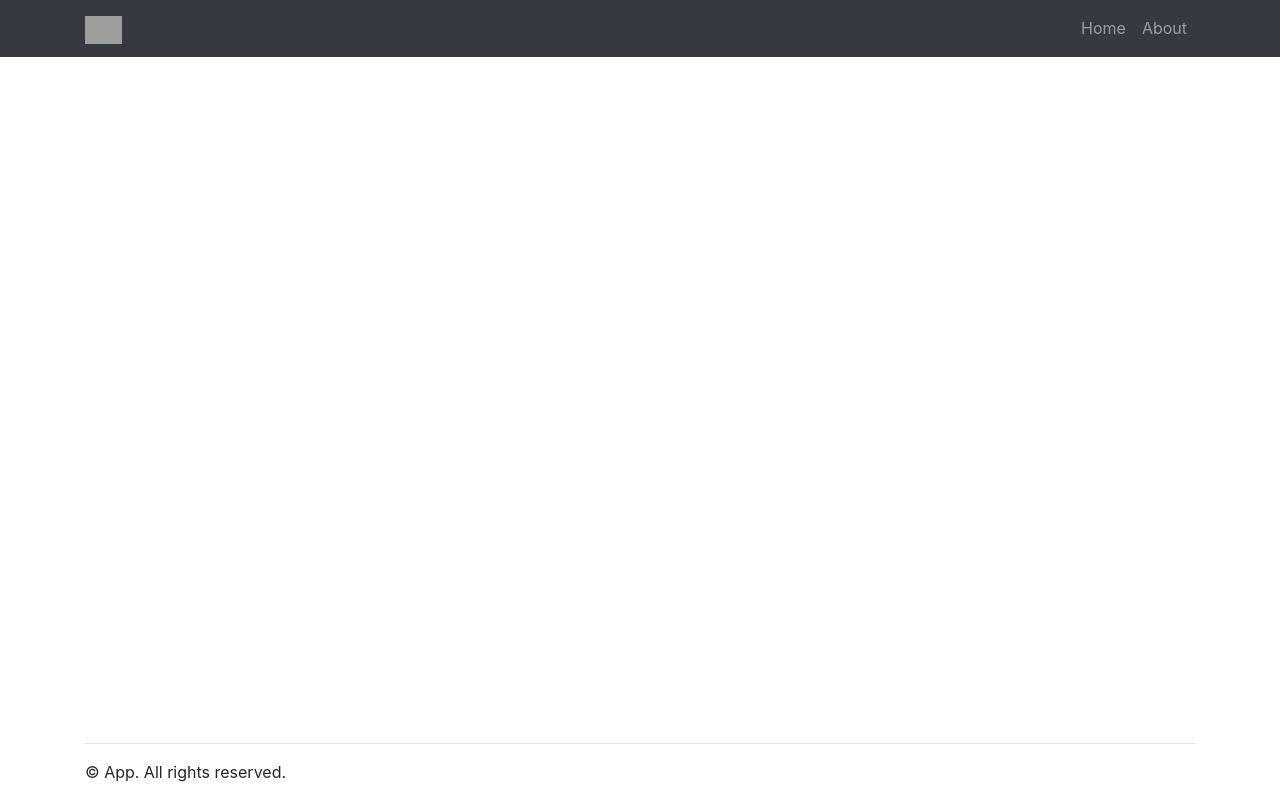
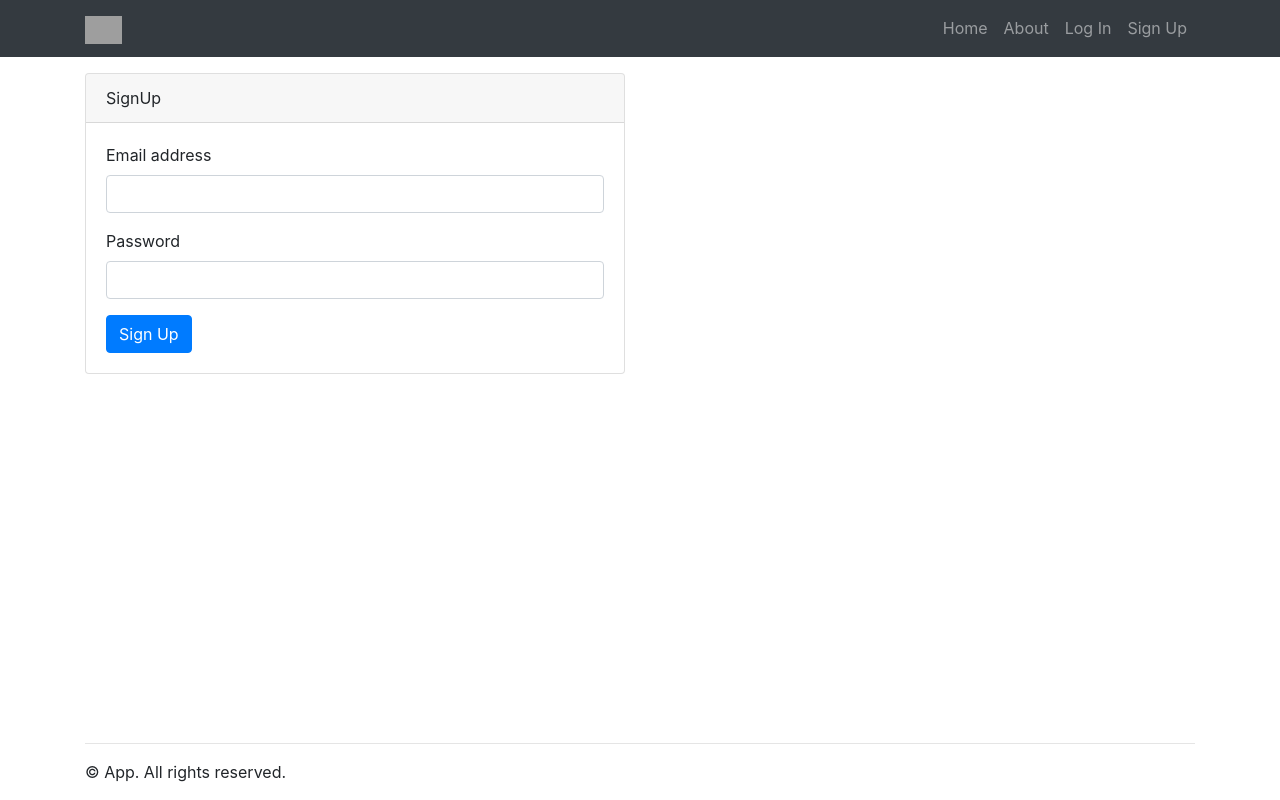
Before and after one commit to ElisDN/rabbit-demo-spa, a Vue app in the folder frontend/: page /signup in a window 1280 px wide. Built offline with nearby package versions, Linux system fonts and the light colour scheme; no server answers; grey boxes are pictures that could not be loaded.

Commit message:
Added auth pages

```diff
--- a/frontend/src/components/Nav.vue
+++ b/frontend/src/components/Nav.vue
@@ -15,6 +15,8 @@
         <ul class="navbar-nav ml-auto">
           <li class="nav-item"><router-link class="nav-link" :to="{name: 'home'}">Home</router-link></li>
           <li class="nav-item"><router-link class="nav-link" :to="{name: 'about'}">About</router-link></li>
+          <li class="nav-item"><router-link class="nav-link" :to="{name: 'login'}">Log In</router-link></li>
+          <li class="nav-item"><router-link class="nav-link" :to="{name: 'signup'}">Sign Up</router-link></li>
         </ul>
       </div>
     </div>
--- a/frontend/src/router.js
+++ b/frontend/src/router.js
@@ -16,10 +16,17 @@ export default new Router({
     {
       path: '/about',
       name: 'about',
-      // route level code-splitting
-      // this generates a separate chunk (about.[hash].js) for this route
-      // which is lazy-loaded when the route is visited.
-      component: () => import(/* webpackChunkName: "about" */ './views/About.vue')
+      component: () => import('./views/About.vue')
+    },
+    {
+      path: '/login',
+      name: 'login',
+      component: () => import('./views/Login.vue')
+    },
+    {
+      path: '/signup',
+      name: 'signup',
+      component: () => import('./views/SignUp.vue')
     }
   ]
 })
--- /dev/null
+++ b/frontend/src/views/Login.vue
@@ -0,0 +1,42 @@
+<template>
+  <div class="row">
+    <div class="col-md-6">
+      <div class="card">
+        <div class="card-header">
+          Login
+        </div>
+        <div class="card-body">
+          <b-form @submit="login">
+            <b-form-group label="Email address" label-for="loginEmail">
+              <b-form-input id="loginEmail" type="email" v-model="form.email" required></b-form-input>
+            </b-form-group>
+            <b-form-group label="Password" label-for="loginPassword">
+              <b-form-input id="loginPassword" type="password" v-model="form.password" required></b-form-input>
+            </b-form-group>
+            <b-button type="submit" variant="primary">Login</b-button>
+          </b-form>
+        </div>
+      </div>
+    </div>
+  </div>
+</template>
+
+<script>
+  export default {
+    data() {
+      return {
+        form: {
+          email: null,
+          password: null,
+        }
+      }
+    },
+    methods: {
+      login(event) {
+        event.preventDefault();
+        alert('Login with ' + this.$data.form.email);
+        return false;
+      }
+    }
+  }
+</script>
--- /dev/null
+++ b/frontend/src/views/SignUp.vue
@@ -0,0 +1,41 @@
+<template>
+  <div class="row">
+    <div class="col-md-6">
+      <div class="card">
+        <div class="card-header">
+          SignUp
+        </div>
+        <div class="card-body">
+          <b-form @submit="signup">
+            <b-form-group label="Email address" label-for="signupEmail">
+              <b-form-input id="signupEmail" type="email" v-model="form.email" required></b-form-input>
+            </b-form-group>
+            <b-form-group label="Password" label-for="signupPassword">
+              <b-form-input id="signupPassword" type="password" v-model="form.password" required></b-form-input>
+            </b-form-group>
+            <b-button type="submit" variant="primary">Sign Up</b-button>
+          </b-form>
+        </div>
+      </div>
+    </div>
+  </div>
+</template>
+
+<script>
+  export default {
+    data() {
+      return {
+        form: {
+          email: null,
+          password: null,
+        }
+      }
+    },
+    methods: {
+      signup(event) {
+        event.preventDefault();
+        alert('Signup with ' + this.$data.form.email);
+      }
+    }
+  }
+</script>
```
